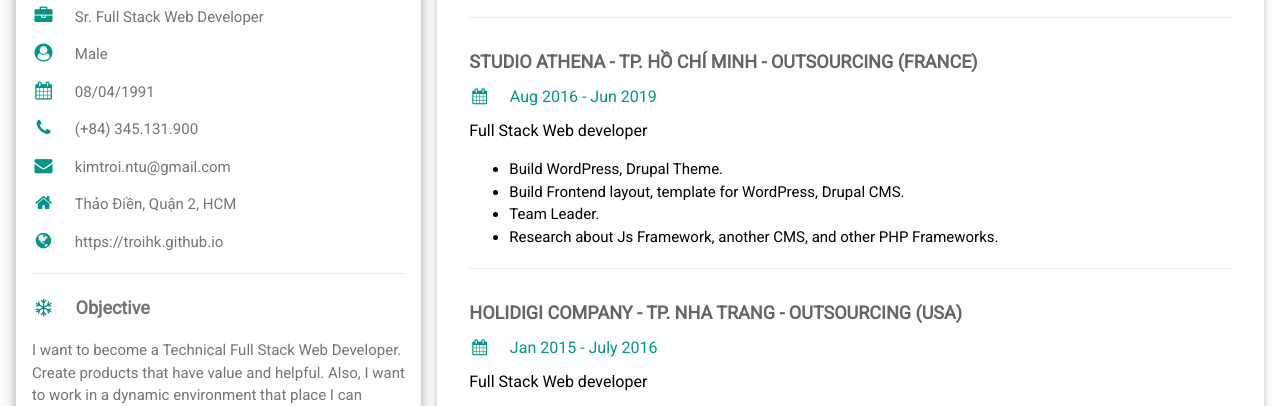
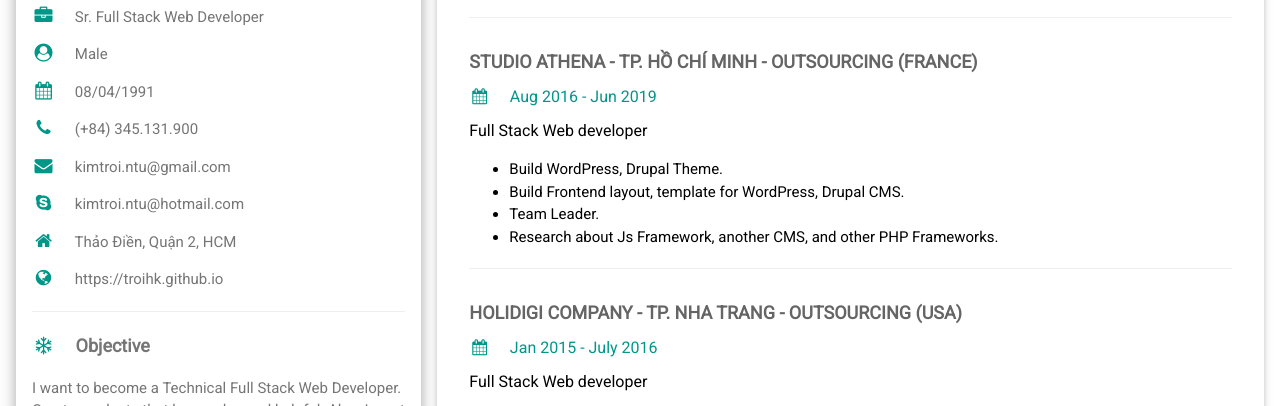
Before and after one commit to TroiHK/troihk.github.io, a website: page index.html in a window 1280 px wide. Shown: the part 349-755 px from the top of the page. Drawn offline with Linux system fonts and the light colour scheme.

Commit message:
add skype name

```diff
--- a/index.html
+++ b/index.html
@@ -92,6 +92,10 @@
                                 <i class="fa fa-envelope fa-fw w3-margin-right w3-large w3-text-teal"></i>
                                 kimtroi.ntu@gmail.com
                             </a>
+                        </p>
+                        <p>
+                            <i class="fa fa-skype fa-fw w3-margin-right w3-large w3-text-teal"></i>
+                            kimtroi.ntu@hotmail.com
                         </p>
                         <p>
                             <i class="fa fa-home fa-fw w3-margin-right w3-large w3-text-teal"></i>
```
Also changed, not shown: src/index.html (+4 -0 lines).
